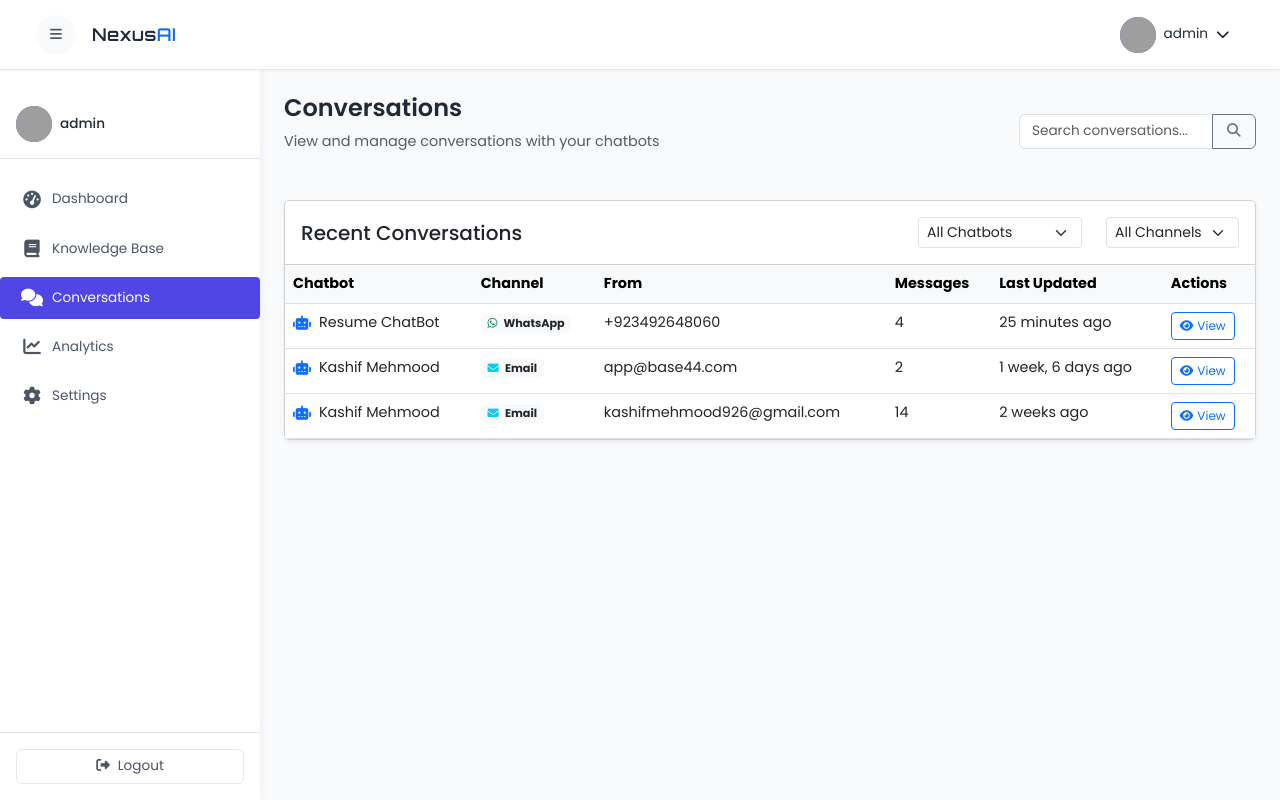
After one commit to Kashif56/rag-chatbot, a Django app: page /chat/conversations/ in a window 1280 px wide. The commit adds this page. Run offline with Django 5.2, Linux system fonts and the light colour scheme; a user stored in the database is signed in; data comes from the database, SQL or seed files in the repository; both versions use the stored data as it was after the commit; parts of the project's set-up code (start-up, migrations or seed data) failed here and were passed over; grey boxes are pictures that could not be loaded.

```diff
--- a/chat/models.py
+++ b/chat/models.py
@@ -53,6 +53,10 @@ class Chatbot(models.Model):
         for chat in conversation:
             messages += chat.messages.count()
         return messages
+
+
+    def get_channels(self):
+        return Channel.objects.filter(chatbot=self)
 
 
 # ---------- Channel (Base) ----------
--- a/chat/urls.py
+++ b/chat/urls.py
@@ -8,6 +8,8 @@ app_name = 'chat'
 
 urlpatterns = [
     path('dashboard/', views.dashboard, name='dashboard'),
+    path('conversations/', views.conversations, name='conversations'),
+    path('conversation/<uuid:conversation_id>/', views.conversation_detail, name='conversation_detail'),
     path('create-chatbot/', views.create_chatbot_page, name='create_chatbot_page'),
     path('add-chatbot/', views.add_chatbot, name='add_chatbot'),
     path('chatbot/<str:chatbot_id>/', views.edit_chatbot_page, name='edit_chatbot_page'),
--- a/chat/views.py
+++ b/chat/views.py
@@ -1,4 +1,4 @@
-from django.shortcuts import render, redirect
+from django.shortcuts import render, redirect, get_object_or_404
 from django.http import JsonResponse, HttpResponse
 from django.contrib import messages
 from django.contrib.auth.decorators import login_required
@@ -16,16 +16,41 @@ from chat.google import get_authorization_url
 @login_required
 def dashboard(request):
     chatbots = Chatbot.objects.filter(user=request.user)
-    channels = Channel.objects.filter(chatbot__in=chatbots)
 
     conversations = Conversation.objects.filter(chatbot__in=chatbots)
 
     context = {
         'chatbots': chatbots,
-        'channels': channels,
         'conversations': conversations
     }
     return render(request, 'dashboard/dashboard.html', context)
+
+
+@login_required
+def conversations(request):
+    """View to list all conversations for the user's chatbots."""
+    chatbots = Chatbot.objects.filter(user=request.user)
+    conversations = Conversation.objects.filter(chatbot__in=chatbots).order_by('-updated_at')
+
+    context = {
+        'chatbots': chatbots,
+        'conversations': conversations
+    }
+    return render(request, 'dashboard/conversations.html', context)
+
+
+@login_required
+def conversation_detail(request, conversation_id):
+    """View to display details of a specific conversation."""
+    chatbots = Chatbot.objects.filter(user=request.user)
+    conversation = get_object_or_404(Conversation, conversation_id=conversation_id, chatbot__in=chatbots)
+    messages = Message.objects.filter(conversation=conversation).order_by('created_at')
+
+    context = {
+        'conversation': conversation,
+        'messages': messages
+    }
+    return render(request, 'dashboard/conversation_detail.html', context)
 
 
 
--- a/templates/analytics/analytics_dashboard.html
+++ b/templates/analytics/analytics_dashboard.html
@@ -319,7 +319,7 @@
                                     <span><i class="fas fa-users me-1"></i>342 users</span>
                                 </div>
                             </div>
-                            <a href="{% url 'analytics:chatbot_analytics' chatbot_id=123 %}" class="btn btn-sm btn-outline-primary">Details</a>
+                            <a href="" class="btn btn-sm btn-outline-primary">Details</a>
                         </div>
                         <div class="progress mt-2" style="height: 6px;">
                             <div class="progress-bar bg-success" role="progressbar" style="width: 85%;" aria-valuenow="85" aria-valuemin="0" aria-valuemax="100"></div>
--- a/templates/common/dashboard_base.html
+++ b/templates/common/dashboard_base.html
@@ -35,20 +35,7 @@
                 </div>
 
                 <div class="ms-auto d-flex align-items-center">
-                    <div class="dropdown me-3">
-                        <button class="btn notification-btn" type="button" id="notificationDropdown" data-bs-toggle="dropdown" aria-expanded="false">
-                            <i class="fas fa-bell"></i>
-                            <span class="notification-badge">3</span>
-                        </button>
-                        <ul class="dropdown-menu dropdown-menu-end notification-dropdown" aria-labelledby="notificationDropdown">
-                            <li><h6 class="dropdown-header">Notifications</h6></li>
-                            <li><a class="dropdown-item" href="#">New user interaction</a></li>
-                            <li><a class="dropdown-item" href="#">System update completed</a></li>
-                            <li><a class="dropdown-item" href="#">Weekly report available</a></li>
-                            <li><hr class="dropdown-divider"></li>
-                            <li><a class="dropdown-item text-center" href="#">View all notifications</a></li>
-                        </ul>
-                    </div>
+
 
                     <div class="dropdown">
                         <button class="btn user-profile-btn" type="button" id="userDropdown" data-bs-toggle="dropdown" aria-expanded="false">
@@ -85,21 +72,17 @@
                     <li class="nav-item">
                         <a class="nav-link active" href="{% url 'chat:dashboard' %}"><i class="fas fa-tachometer-alt me-2"></i><span class="nav-text">Dashboard</span></a>
                     </li>
-                    <li class="nav-item">
-                        <a class="nav-link" href="{% url 'chat:create_chatbot_page' %}"><i class="fas fa-robot me-2"></i><span class="nav-text">Create Chatbot</span></a>
-                    </li>
+
                     <li class="nav-item">
                         <a class="nav-link" href="{% url 'kb:knowledge_base' %}"><i class="fas fa-book me-2"></i><span class="nav-text">Knowledge Base</span></a>
                     </li>
                     <li class="nav-item">
-                        <a class="nav-link" href="#"><i class="fas fa-comments me-2"></i><span class="nav-text">Conversations</span></a>
+                        <a class="nav-link" href="{% url 'chat:conversations' %}"><i class="fas fa-comments me-2"></i><span class="nav-text">Conversations</span></a>
                     </li>
                     <li class="nav-item">
                         <a class="nav-link" href="{% url 'analytics:analytics_dashboard' %}"><i class="fas fa-chart-line me-2"></i><span class="nav-text">Analytics</span></a>
                     </li>
-                    <li class="nav-item">
-                        <a class="nav-link" href="#"><i class="fas fa-plug me-2"></i><span class="nav-text">Integrations</span></a>
-                    </li>
+
                     <li class="nav-item">
                         <a class="nav-link" href="#"><i class="fas fa-cog me-2"></i><span class="nav-text">Settings</span></a>
                     </li>
--- /dev/null
+++ b/templates/dashboard/conversations.html
@@ -0,0 +1,175 @@
+{% extends 'common/dashboard_base.html' %}
+
+{% block title %}Conversations | NexusAI Dashboard{% endblock %}
+
+{% block content %}
+<div class="dashboard-header">
+    <div class="row align-items-center mb-4">
+        <div class="col-md-6">
+            <h1 class="page-title">Conversations</h1>
+            <p class="text-muted">View and manage conversations with your chatbots</p>
+        </div>
+        <div class="col-md-6 text-md-end">
+            <div class="input-group w-50 ms-auto">
+                <input type="text" class="form-control" id="conversation-search" placeholder="Search conversations...">
+                <button class="btn btn-outline-secondary" type="button"><i class="fas fa-search"></i></button>
+            </div>
+        </div>
+    </div>
+</div>
+
+<div class="card shadow-sm mb-4">
+    <div class="card-header bg-white py-3">
+        <div class="row align-items-center">
+            <div class="col">
+                <h5 class="mb-0">Recent Conversations</h5>
+            </div>
+            <div class="col-auto">
+                <select class="form-select form-select-sm" id="chatbot-filter">
+                    <option value="all">All Chatbots</option>
+                    {% for chatbot in chatbots %}
+                    <option value="{{ chatbot.chatbot_id }}">{{ chatbot.name }}</option>
+                    {% endfor %}
+                </select>
+            </div>
+            <div class="col-auto">
+                <select class="form-select form-select-sm" id="channel-filter">
+                    <option value="all">All Channels</option>
+                    <option value="web">Web</option>
+                    <option value="email">Email</option>
+                    <option value="whatsapp">WhatsApp</option>
+                    <option value="messenger">Messenger</option>
+                </select>
+            </div>
+        </div>
+    </div>
+    <div class="card-body p-0">
+        <div class="table-responsive">
+            <table class="table table-hover mb-0">
+                <thead class="table-light">
+                    <tr>
+                        <th>Chatbot</th>
+                        <th>Channel</th>
+                        <th>From</th>
+                        <th>Messages</th>
+                        <th>Last Updated</th>
+                        <th>Actions</th>
+                    </tr>
+                </thead>
+                <tbody>
+                    {% if conversations %}
+                        {% for conversation in conversations %}
+                        <tr class="conversation-row" data-chatbot="{{ conversation.chatbot.chatbot_id }}" data-channel="{{ conversation.channel.channel_type }}">
+                            <td>
+                                <div class="d-flex align-items-center">
+                                    <div class="avatar-sm me-2 bg-primary-light rounded-circle d-flex align-items-center justify-content-center">
+                                        <i class="fas fa-robot text-primary"></i>
+                                    </div>
+                                    <span>{{ conversation.chatbot.name }}</span>
+                                </div>
+                            </td>
+                            <td>
+                                <span class="badge bg-light text-dark">
+                                    {% if conversation.channel.channel_type == 'whatsapp' %}
+                                        <i class="fab fa-whatsapp me-1 text-success"></i> WhatsApp
+                                    {% elif conversation.channel.channel_type == 'messenger' %}
+                                        <i class="fab fa-facebook-messenger me-1 text-primary"></i> Messenger
+                                    {% elif conversation.channel.channel_type == 'email' %}
+                                        <i class="fas fa-envelope me-1 text-info"></i> Email
+                                    {% elif conversation.channel.channel_type == 'web' %}
+                                        <i class="fas fa-globe me-1 text-secondary"></i> Web
+                                    {% elif conversation.channel.channel_type == 'sms' %}
+                                        <i class="fas fa-mobile-alt me-1 text-dark"></i> SMS
+                                    {% endif %}
+                                </span>
+                            </td>
+                            <td>
+                                {% if conversation.channel.channel_type == 'email' %}
+                                    {{ conversation.from_email }}
+                                {% elif conversation.channel.channel_type == 'whatsapp' or conversation.channel.channel_type == 'sms' %}
+                                    {{ conversation.from_number }}
+                                {% else %}
+                                    User
+                                {% endif %}
+                            </td>
+                            <td>
+                                {{ conversation.messages.count }}
+                            </td>
+                            <td>
+                                <span title="{{ conversation.updated_at|date:'Y-m-d H:i:s' }}">
+                                    {{ conversation.updated_at|timesince }} ago
+                                </span>
+                            </td>
+                            <td>
+                                <a href="{% url 'chat:conversation_detail' conversation.conversation_id %}" class="btn btn-sm btn-outline-primary">
+                                    <i class="fas fa-eye me-1"></i>View
+                                </a>
+                            </td>
+                        </tr>
+                        {% endfor %}
+                    {% else %}
+                        <tr>
+                            <td colspan="6" class="text-center py-4">
+                                <div class="empty-state">
+                                    <i class="fas fa-comments fa-3x text-muted mb-3"></i>
+                                    <h5>No conversations yet</h5>
+                                    <p class="text-muted">Conversations will appear here once users start interacting with your chatbots.</p>
+                                </div>
+                            </td>
+                        </tr>
+                    {% endif %}
+                </tbody>
+            </table>
+        </div>
+    </div>
+    {% if conversations.count > 10 %}
+    <div class="card-footer bg-white">
+        <nav aria-label="Conversation pagination">
+            <ul class="pagination justify-content-center mb-0">
+                <li class="page-item disabled">
+                    <a class="page-link" href="#" tabindex="-1" aria-disabled="true">Previous</a>
+                </li>
+                <li class="page-item active"><a class="page-link" href="#">1</a></li>
+                <li class="page-item"><a class="page-link" href="#">2</a></li>
+                <li class="page-item"><a class="page-link" href="#">3</a></li>
+                <li class="page-item">
+                    <a class="page-link" href="#">Next</a>
+                </li>
+            </ul>
+        </nav>
+    </div>
+    {% endif %}
+</div>
+
+<script>
+    document.addEventListener('DOMContentLoaded', function() {
+        const chatbotFilter = document.getElementById('chatbot-filter');
+        const channelFilter = document.getElementById('channel-filter');
+        const conversationSearch = document.getElementById('conversation-search');
+        const conversationRows = document.querySelectorAll('.conversation-row');
+
+        function filterConversations() {
+            const chatbotValue = chatbotFilter.value;
+            const channelValue = channelFilter.value;
+            const searchValue = conversationSearch.value.toLowerCase();
+
+            conversationRows.forEach(row => {
+                const chatbotMatch = chatbotValue === 'all' || row.dataset.chatbot === chatbotValue;
+                const channelMatch = channelValue === 'all' || row.dataset.channel === channelValue;
+                const textContent = row.textContent.toLowerCase();
+                const searchMatch = searchValue === '' || textContent.includes(searchValue);
+
+                if (chatbotMatch && channelMatch && searchMatch) {
+                    row.style.display = '';
+                } else {
+                    row.style.display = 'none';
+                }
+            });
+        }
+
+        chatbotFilter.addEventListener('change', filterConversations);
+        channelFilter.addEventListener('change', filterConversations);
+        conversationSearch.addEventListener('input', filterConversations);
+    });
+</script>
+{% endblock %}
--- a/templates/dashboard/dashboard.html
+++ b/templates/dashboard/dashboard.html
@@ -64,7 +64,7 @@
                     <div class="chatbot-meta">
                         <div class="chatbot-meta-item">
                             <i class="fas fa-plug me-1"></i>
-                            <span>{{ channels.count }} Channels</span>
+                            <span>{{ chatbot.get_channels.count }} Channels</span>
                         </div>
                         <div class="chatbot-meta-item">
                             <i class="fas fa-comments me-1"></i>
@@ -78,7 +78,7 @@
                 </div>
                 <div class="chatbot-card-footer">
                     <div class="channels">
-                        {% for channel in channels %}
+                        {% for channel in chatbot.get_channels %}
                         <span class="channel-icon" title="{{ channel.get_channel_type_display }}">
                             {% if channel.channel_type == 'whatsapp' %}
                                 <i class="fab fa-whatsapp"></i>
```
Also changed, not shown: templates/dashboard/conversation_detail.html (added, +269 -0 lines), templates/dashboard/create_chatbot.html (+1 -21 lines), db.sqlite3.
